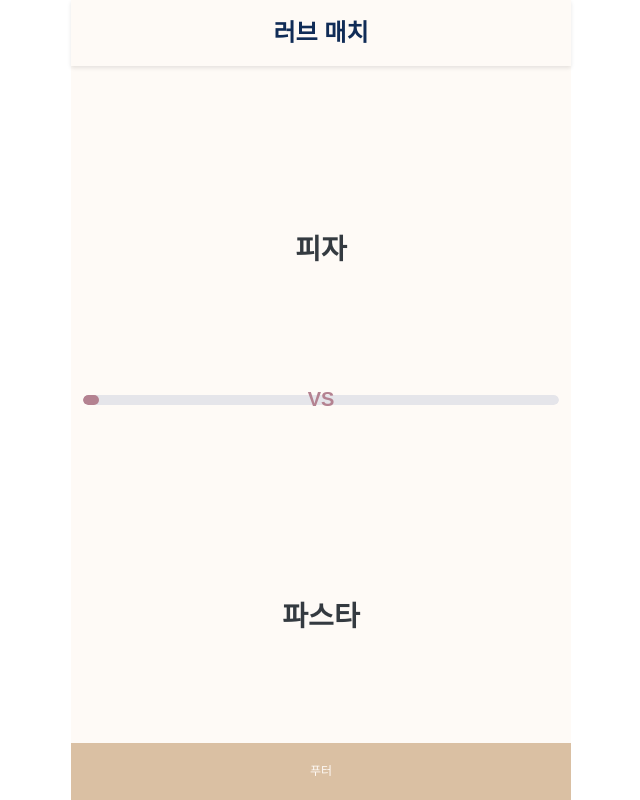
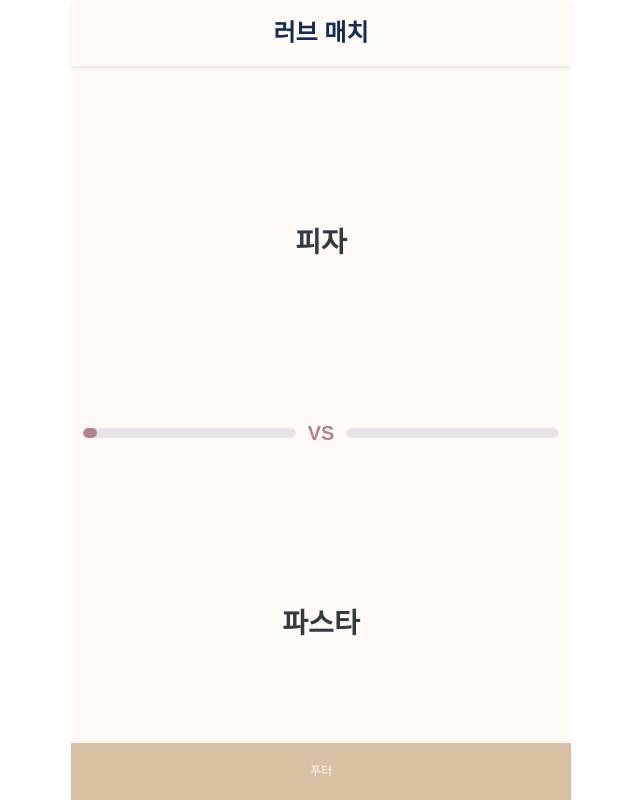
Before and after one commit to DoongleDoongle/love-match, a React (Create React App) app: page /taste-match/questions in a window 1280 px wide. Shown: the whole page, without its empty margins (319-959 px from the left). Built offline with nearby package versions, Linux system fonts and the light colour scheme.

Commit message:
프로그레스바 구현 완료

```diff
--- a/src/containers/taste-match/QuestionPage.js
+++ b/src/containers/taste-match/QuestionPage.js
@@ -36,16 +36,24 @@ const TextArea = styled.div`
 `;
 
 const VersusText = styled.div`
-  position: fixed;
-  top: 50%; // 상단에서 50% 위치
-  left: 50%; // 왼쪽에서 50% 위치
-  transform: translate(-50%, -50%); // 중앙 정렬
-  padding: 0.5%;
   font-size: ${({ theme }) => theme.fontSizes.large};
   font-weight: bold;
   color: ${({ theme }) => theme.colors.softRose};
-  /* background-color: ${({ theme }) => theme.colors.background}; */
-  z-index: 101; // Progress 위에 오도록 z-index 설정
+`;
+
+const ProgressContainer = styled.div`
+  display: flex;
+  justify-content: center;
+  align-items: center;
+  width: 100%;
+`;
+
+const LeftProgress = styled(Progress.Line)`
+  width: 50%;
+`;
+
+const RightProgress = styled(Progress.Line)`
+  width: 50%;
 `;
 
 const QuestionPage = () => {
@@ -67,6 +75,9 @@ const QuestionPage = () => {
   };
 
   const currentKeyword = keywords[keywordIdx];
+  const leftProgressPercentage = ((keywordIdx + 1) / keywords.length) * 200;
+  const rightProgressPercentage =
+    leftProgressPercentage > 100 ? leftProgressPercentage - 100 : 0;
 
   return (
     <Container>
@@ -77,21 +88,21 @@ const QuestionPage = () => {
         {currentKeyword.top}
       </TextArea>
 
-      <VersusText>VS</VersusText>
-      <Progress.Line
-        percent={((keywordIdx + 1) / keywords.length) * 100}
-        strokeColor={theme.colors.softRose}
-        showInfo={false}
-        strokeWidth={10}
-        style={{
-          position: "fixed",
-          top: "50%",
-          left: "50%",
-          transform: "translate(-50%, -50%)",
-          width: "500px",
-          zIndex: 100,
-        }}
-      />
+      <ProgressContainer>
+        <LeftProgress
+          percent={leftProgressPercentage}
+          strokeColor={theme.colors.softRose}
+          showInfo={false}
+          strokeWidth={10}
+        />
+        <VersusText>VS</VersusText>
+        <RightProgress
+          percent={rightProgressPercentage}
+          strokeColor={theme.colors.softRose}
+          showInfo={false}
+          strokeWidth={10}
+        />
+      </ProgressContainer>
       <TextArea
         onClick={() => clickTextArea("bottom")}
         active={selected === "bottom"}
```
